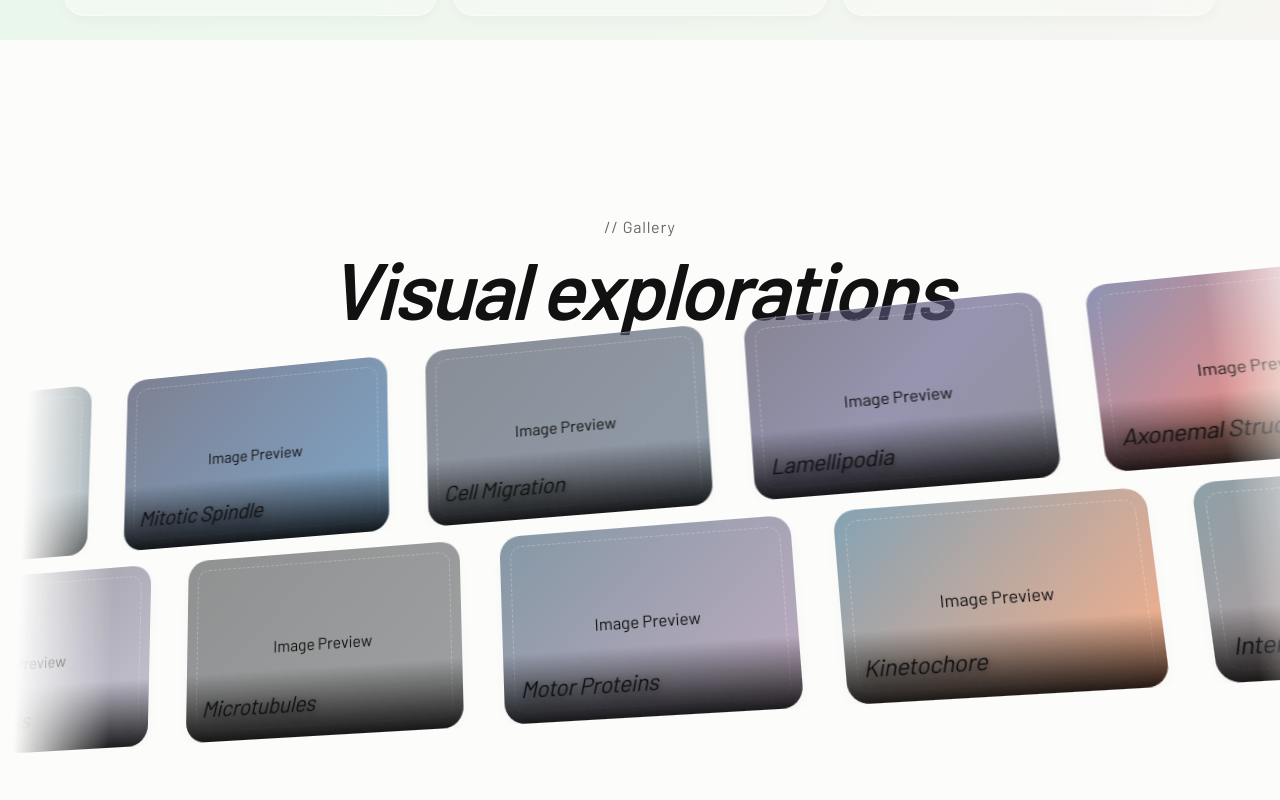
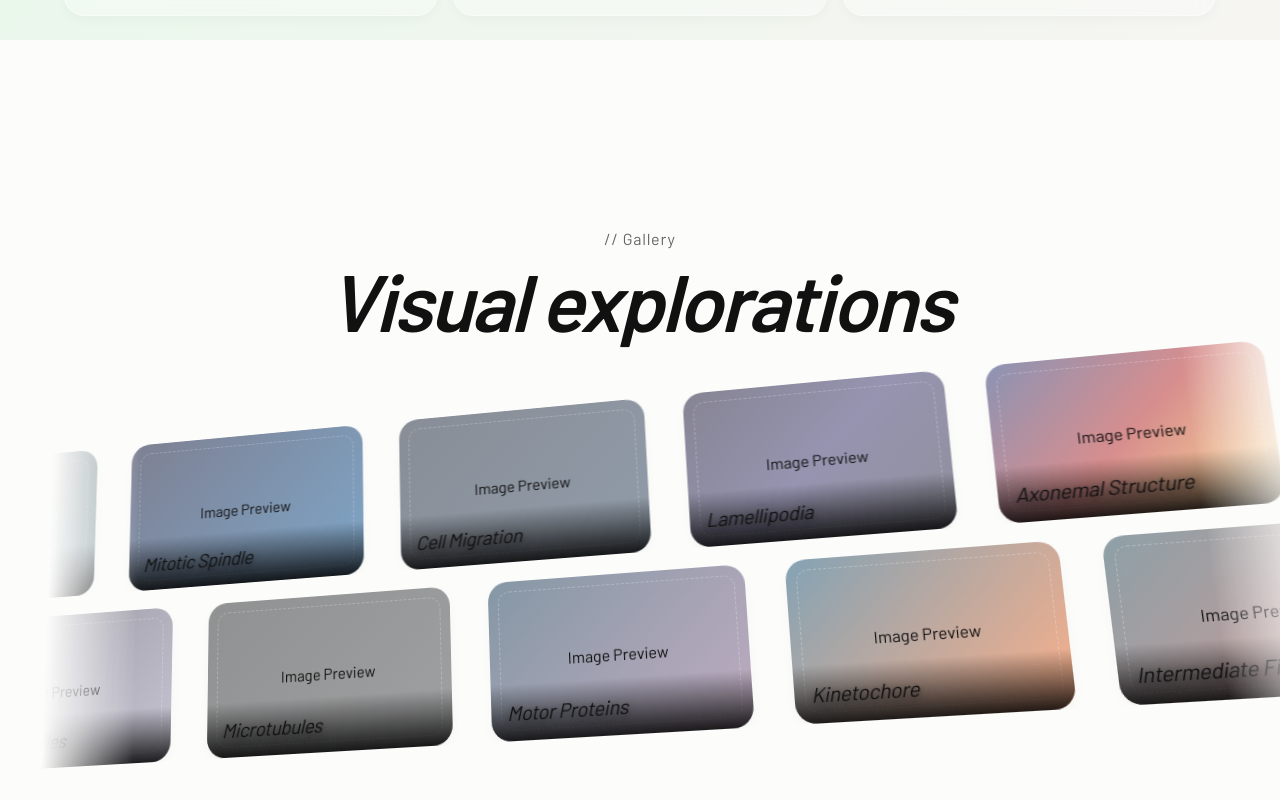
Before and after one commit to plum45/ruji, a React (Vite) app: page / in a window 1280 px wide. Shown: the part 7160-7960 px from the top of the page. Built offline with nearby package versions, Linux system fonts and the light colour scheme; a web font is replaced by a local one.

Commit message:
Adjust card dimensions and margins in GallerySection to resolve text overlap

```diff
--- a/src/components/GallerySection.tsx
+++ b/src/components/GallerySection.tsx
@@ -34,8 +34,8 @@ function Card({ label, gradient }: { label: string; gradient: string }) {
     <div
       className="liquid-glass"
       style={{
-        width: 280,
-        height: 180,
+        width: 260,
+        height: 160,
         borderRadius: '1.25rem',
         overflow: 'hidden',
         position: 'relative',
@@ -63,11 +63,11 @@ function Card({ label, gradient }: { label: string; gradient: string }) {
           bottom: 0,
           left: 0,
           right: 0,
-          padding: '1.25rem 1rem',
+          padding: '1rem',
           background: 'linear-gradient(transparent, rgba(0,0,0,0.85))',
         }}
       >
-        <span className="font-heading text-white font-medium" style={{ fontStyle: 'italic', fontSize: '1.35rem', letterSpacing: '-0.02em', textShadow: '0 2px 8px rgba(0,0,0,0.5)' }}>
+        <span className="font-heading text-white font-medium" style={{ fontStyle: 'italic', fontSize: '1.25rem', letterSpacing: '-0.02em', textShadow: '0 2px 8px rgba(0,0,0,0.5)' }}>
           {label}
         </span>
       </div>
@@ -114,8 +114,8 @@ export default function GallerySection() {
           position: 'relative',
           zIndex: 10,
           textAlign: 'center',
-          marginBottom: '1rem',
-          paddingTop: '4.25rem', // Shift header up, still clearing navbar
+          marginBottom: '2.5rem',
+          paddingTop: '5rem', // Clear navbar
           paddingLeft: '1rem',
           paddingRight: '1rem'
         }}
@@ -150,11 +150,11 @@ export default function GallerySection() {
         style={{
           position: 'relative',
           zIndex: 10,
-          transform: 'perspective(1200px) rotateX(10deg) rotateY(-8deg) rotateZ(-3deg) scale(1.05) translateY(-25px)',
+          transform: 'perspective(1200px) rotateX(10deg) rotateY(-8deg) rotateZ(-3deg) scale(1.0)',
           transformOrigin: 'center center',
           display: 'flex',
           flexDirection: 'column',
-          gap: '1rem',
+          gap: '1.25rem',
           paddingTop: '1rem',
           paddingBottom: '1rem'
         }}
```
